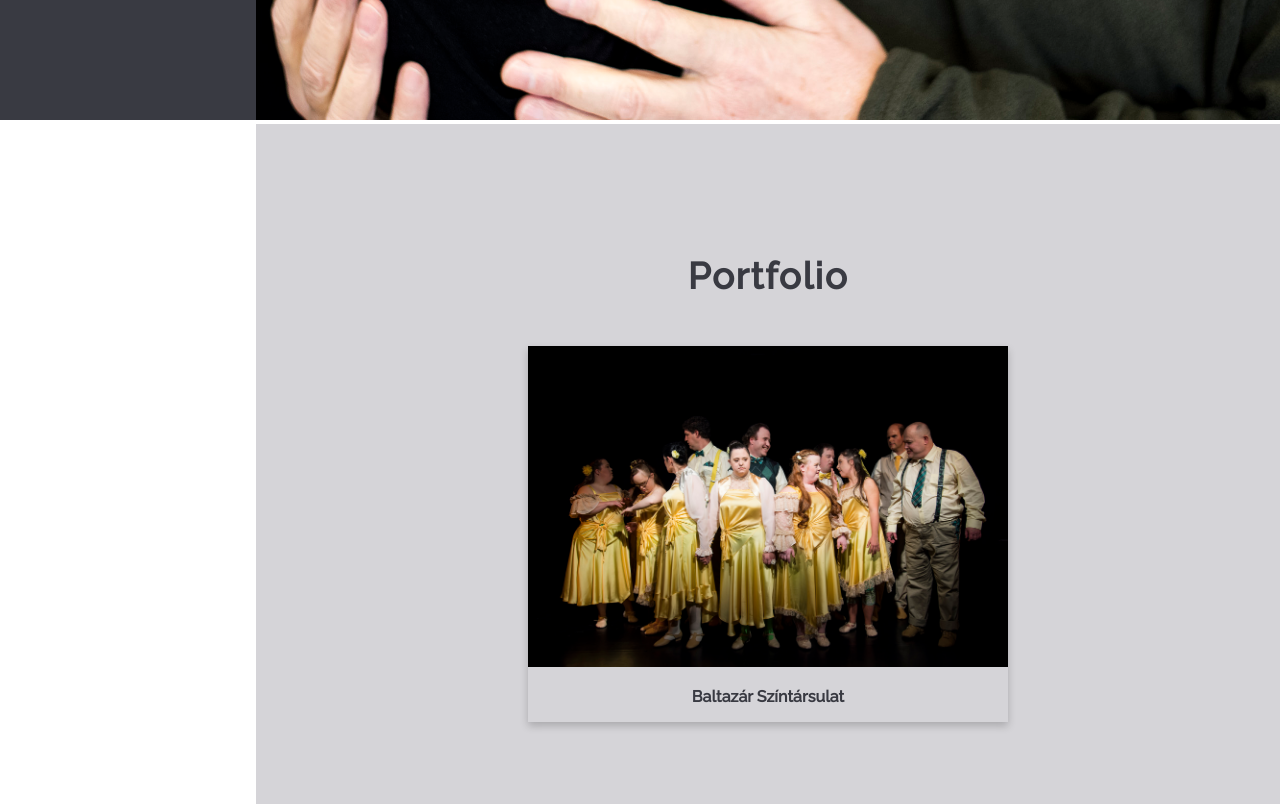
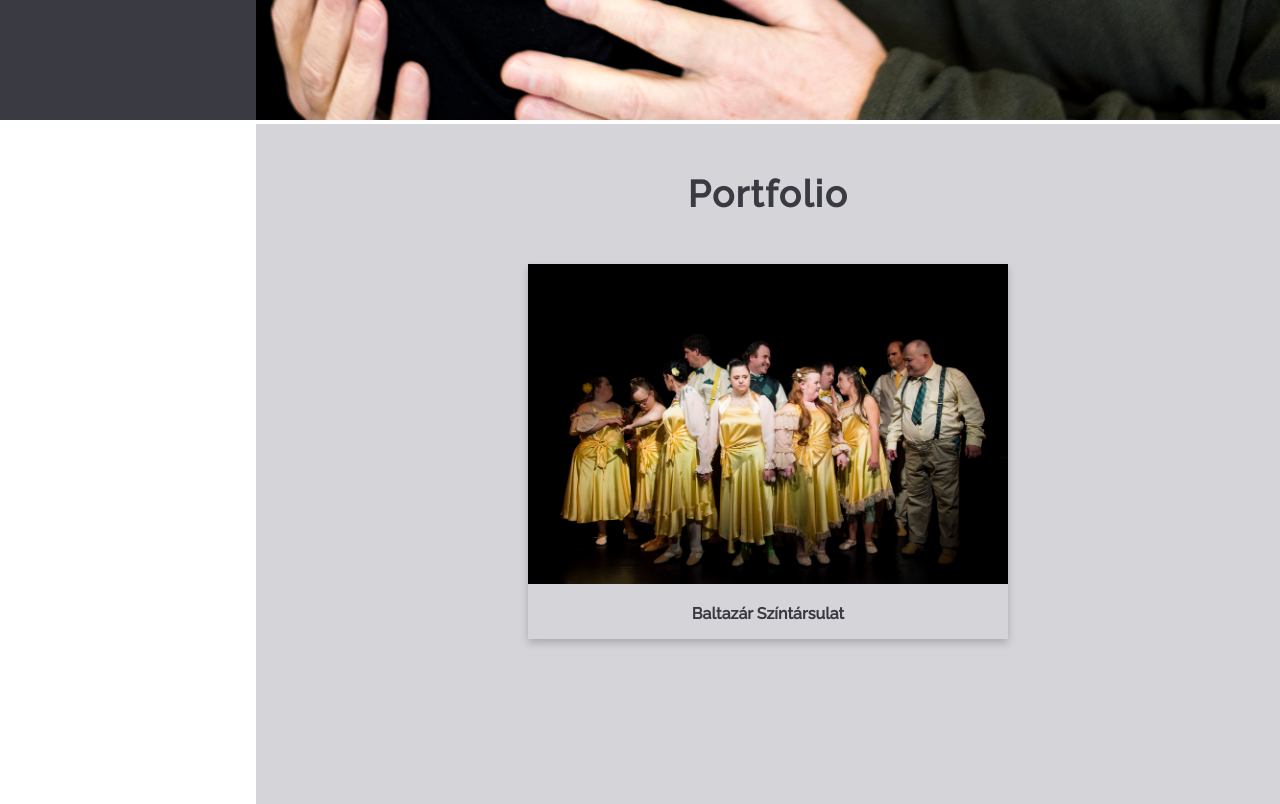
Before and after one commit to gaKoltai/photoPortfolio, a React (Create React App) app: page / in a window 1280 px wide. Shown: the part 680-1484 px from the top of the page. Built offline with nearby package versions, Linux system fonts and the light colour scheme.

Commit message:
Changed flex properties

```diff
--- a/src/components/main-site/Hero.tsx
+++ b/src/components/main-site/Hero.tsx
@@ -7,7 +7,7 @@ const StyledHero = styled.div`
     background-color: #d5d4d8;
     display: flex;
     flex-direction: column;
-    justify-content: center;
+    justify-content: flex-start;
     align-items: center;
 `;
 
```
